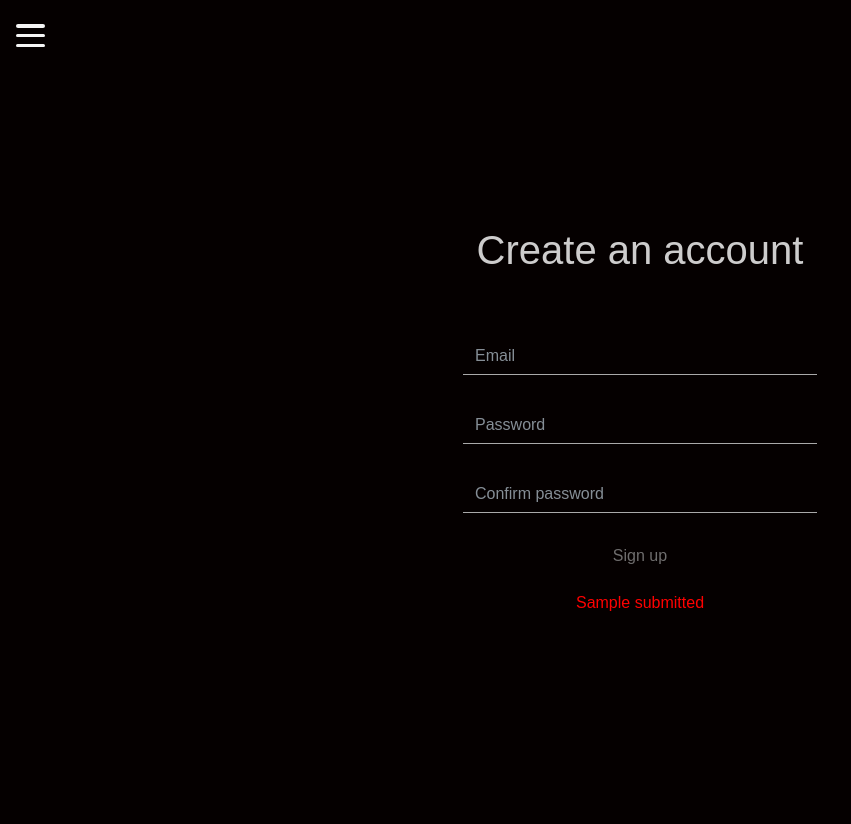
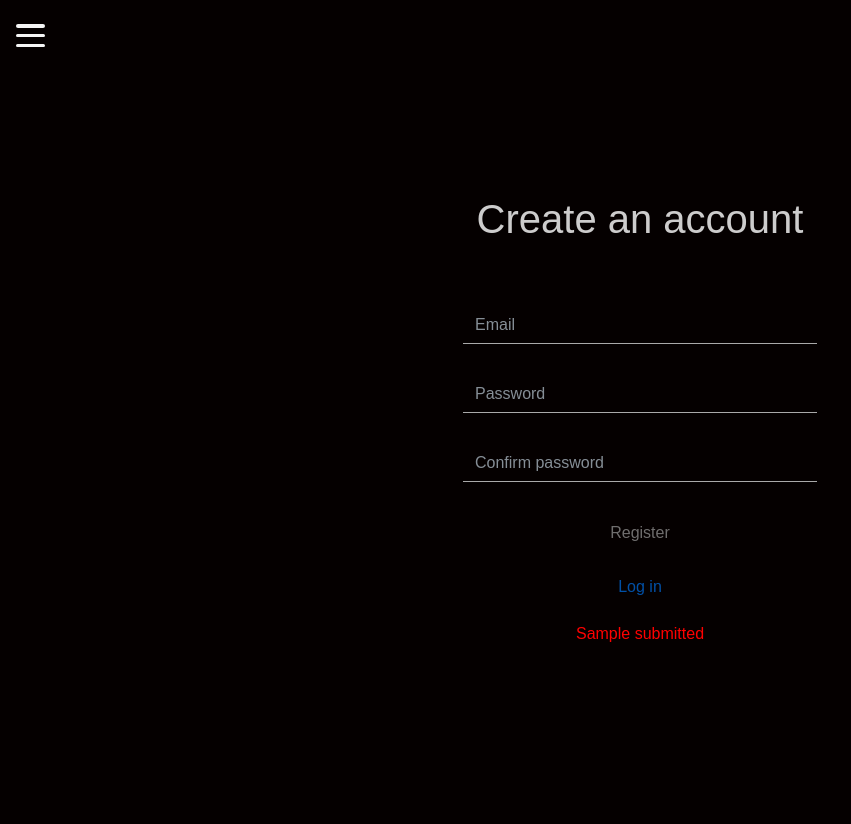
Before and after one commit to walter090/notitia, a Django app: template login/templates/login/signup.html in a window 1280 px wide. Shown: the whole page, without its empty margins (0-851 px from the left). Run offline with Django 3.2, Linux system fonts and the light colour scheme; the template is opened without the code that fills it: most values are stand-ins (such as "Sample title", 1, 10 or a date in 2020); some libraries are stand-ins or nearby versions; some web fonts are replaced.

Commit message:
Add link to login/register

```diff
--- a/login/templates/login/signup.html
+++ b/login/templates/login/signup.html
@@ -68,12 +68,19 @@
                                    onkeyup="checkValid(); checkMatch();"
                                    required>
                             <div class="text-center"
-                                 style="margin-top: 1em">
+                                 style="margin-top: 2em">
                                 <button class="btn btn-default normal-text"
                                         id="submit_button"
-                                        style="margin-top: 0.5em"
                                         disabled>
-                                    <a>Sign up</a>
+                                    <a>Register</a>
+                                </button>
+                                <br>
+                                <button class="btn btn-default normal-text"
+                                        id="submit_button"
+                                        style="margin-top: 1em;"
+                                        disabled>
+                                    <a href="{% url 'login' %}"
+                                       style="padding: inherit">Log in</a>
                                 </button>
                             </div>
                         </div>
@@ -81,7 +88,7 @@
                 </div>
             </div>
             <div class="text-center row justify-content-md-center align-item-center">
-                <div id="message" class="normal-text col-md-4" style="color: red">{{ submitted }}</div>
+                <span id="message" class="normal-text col-md-4" style="color: red">{{ submitted }}</span>
             </div>
         </div>
     </div>
```
Also changed, not shown: login/templates/login/login.html (+5 -4 lines).
